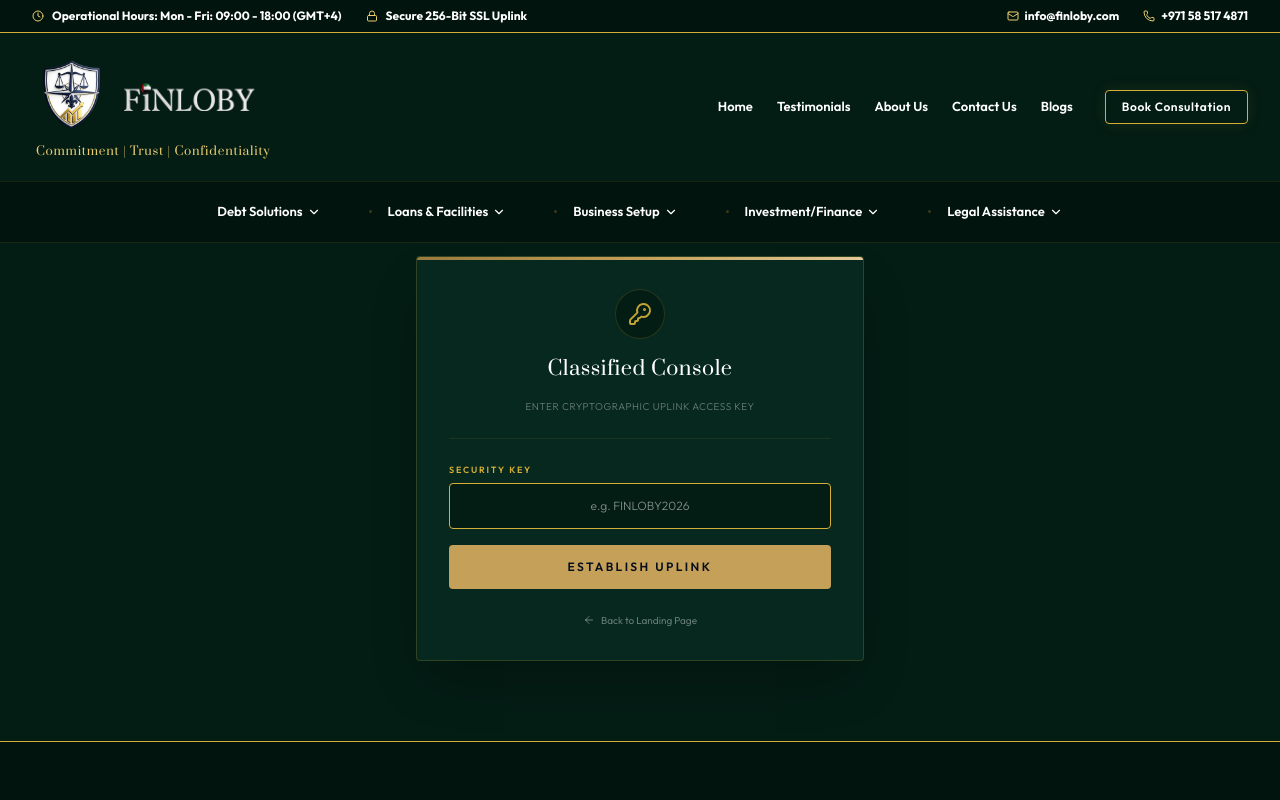
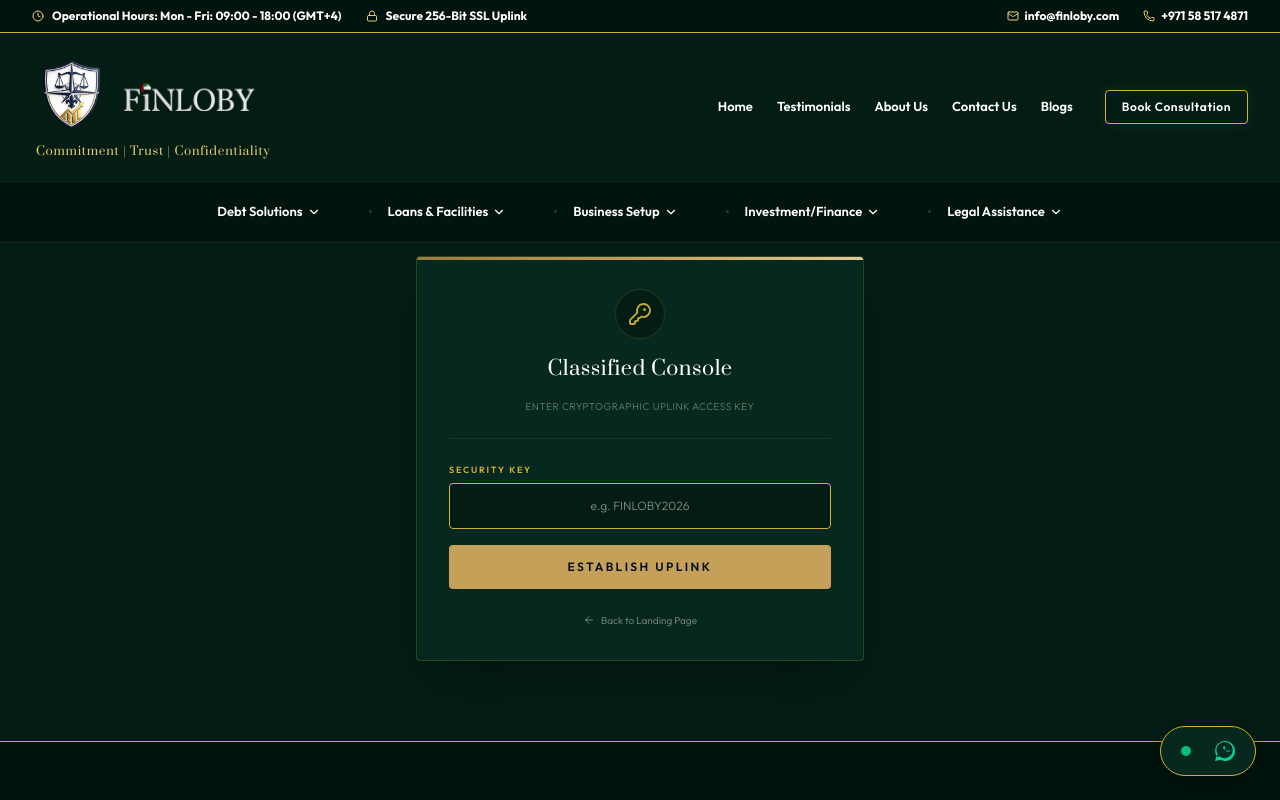
Before and after one commit to Devgghya/finloby, a React (Vite) app: page /admin in a window 1280 px wide. Shown: the top 800 px of the page. Built offline with nearby package versions, Linux system fonts and the light colour scheme.

Commit message:
feat: add premium floating WhatsAppWidget linked to +971 58 517 4871

```diff
--- a/src/App.tsx
+++ b/src/App.tsx
@@ -18,6 +18,7 @@ import Footer from './components/Footer';
 import ScrollToTop from './components/ScrollToTop';
 import { useState, useEffect } from 'react';
 import Preloader from './components/Preloader';
+import WhatsAppWidget from './components/WhatsAppWidget';
 
 function App() {
   const [showPreloader, setShowPreloader] = useState(true);
@@ -88,6 +89,7 @@ function App() {
           </Routes>
         </main>
         <Footer />
+        <WhatsAppWidget />
       </div>
     </Router>
   );
--- /dev/null
+++ b/src/components/WhatsAppWidget.tsx
@@ -0,0 +1,40 @@
+export default function WhatsAppWidget() {
+  const phoneNumber = "971585174871";
+  const message = "Hi FINLOBY, I would like to inquire about your private consultancy services. Please guide me on the next steps.";
+  const encodedMessage = encodeURIComponent(message);
+  const whatsappUrl = `https://wa.me/${phoneNumber}?text=${encodedMessage}`;
+
+  return (
+    <div className="fixed bottom-6 right-6 z-[999] flex items-center group">
+
+      {/* Expanded Text Banner on Hover */}
+      <a
+        href={whatsappUrl}
+        target="_blank"
+        rel="noopener noreferrer"
+        id="whatsapp-chat-link"
+        className="flex items-center gap-3 px-5 py-3.5 bg-[#0D1625]/95 border border-[#C5A059]/40 hover:border-[#E5C158] rounded-full shadow-[0_4px_20px_rgba(0,0,0,0.4)] transition-all duration-300 hover:shadow-[0_0_20px_rgba(229,193,88,0.2)]"
+      >
+        {/* Pulsing indicator badge inside button */}
+        <span className="relative flex h-2.5 w-2.5">
+          <span className="animate-ping absolute inline-flex h-full w-full rounded-full bg-emerald-400 opacity-75"></span>
+          <span className="relative inline-flex rounded-full h-2.5 w-2.5 bg-emerald-500"></span>
+        </span>
+
+        <span className="text-[10px] sm:text-xs font-semibold uppercase tracking-[0.15em] text-[#FBF9F4] max-w-0 overflow-hidden group-hover:max-w-[200px] transition-all duration-500 whitespace-nowrap leading-none">
+          WhatsApp Secure Chat
+        </span>
+
+        {/* WhatsApp Icon */}
+        <svg
+          className="w-5 h-5 fill-emerald-400 group-hover:scale-110 transition-transform duration-300"
+          viewBox="0 0 24 24"
+          xmlns="http://www.w3.org/2000/svg"
+        >
+          <path d="M.057 24l1.687-6.163c-1.041-1.804-1.588-3.849-1.587-5.946C.06 5.348 5.397.01 12.008.01c3.202.001 6.212 1.246 8.477 3.514 2.266 2.268 3.507 5.28 3.505 8.484-.004 6.657-5.34 11.997-11.953 11.997-2.005-.001-3.973-.502-5.724-1.455L0 24zm6.59-4.846c1.62.962 3.21 1.468 4.847 1.47 5.375 0 9.75-4.378 9.754-9.752.002-2.604-1.011-5.054-2.853-6.897C16.5 2.13 14.055 1.11 11.453 1.11 6.079 1.11 1.705 5.49 1.702 10.864c-.001 1.705.452 3.37 1.312 4.868l-.993 3.626 3.714-.974zm11.367-6.326c-.19-.094-1.127-.556-1.302-.62-.175-.063-.302-.094-.43.094s-.494.62-.605.748c-.11.127-.22.143-.41.048-.19-.095-.807-.298-1.537-.95-1.573-1.402-1.667-2.316-1.858-2.632-.19-.315-.02-.486.074-.58.085-.085.19-.22.285-.33.095-.11.127-.19.19-.315s.03-.238-.016-.33c-.047-.094-.43-1.036-.59-1.417-.156-.375-.327-.324-.45-.33-.12-.006-.255-.007-.39-.007s-.356.05-.543.254c-.187.206-.714.698-.714 1.7s.73 1.97 1.83 2.115c1.1.144 2.184.87 3.307 1.353.628.27 1.144.225 1.558.163.453-.068 1.4-.573 1.6-1.127.2-.556.2-1.036.14-1.127-.06-.095-.22-.143-.41-.238z" />
+        </svg>
+      </a>
+
+    </div>
+  );
+}
```
